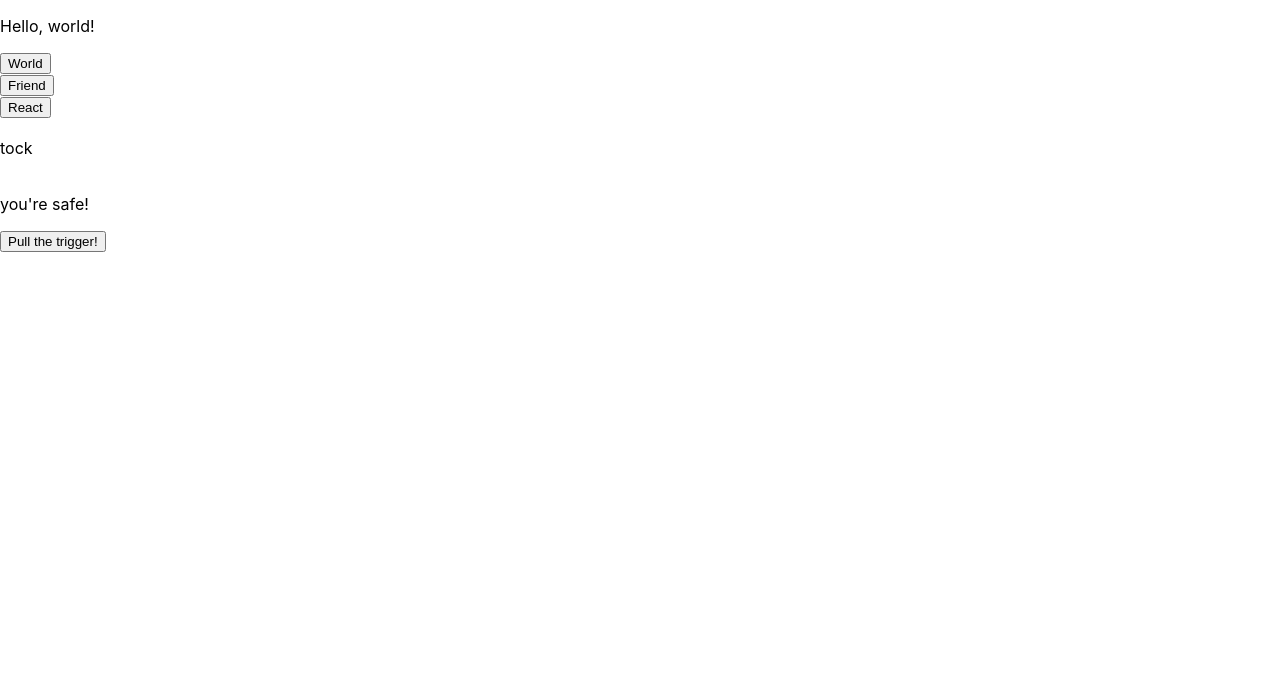
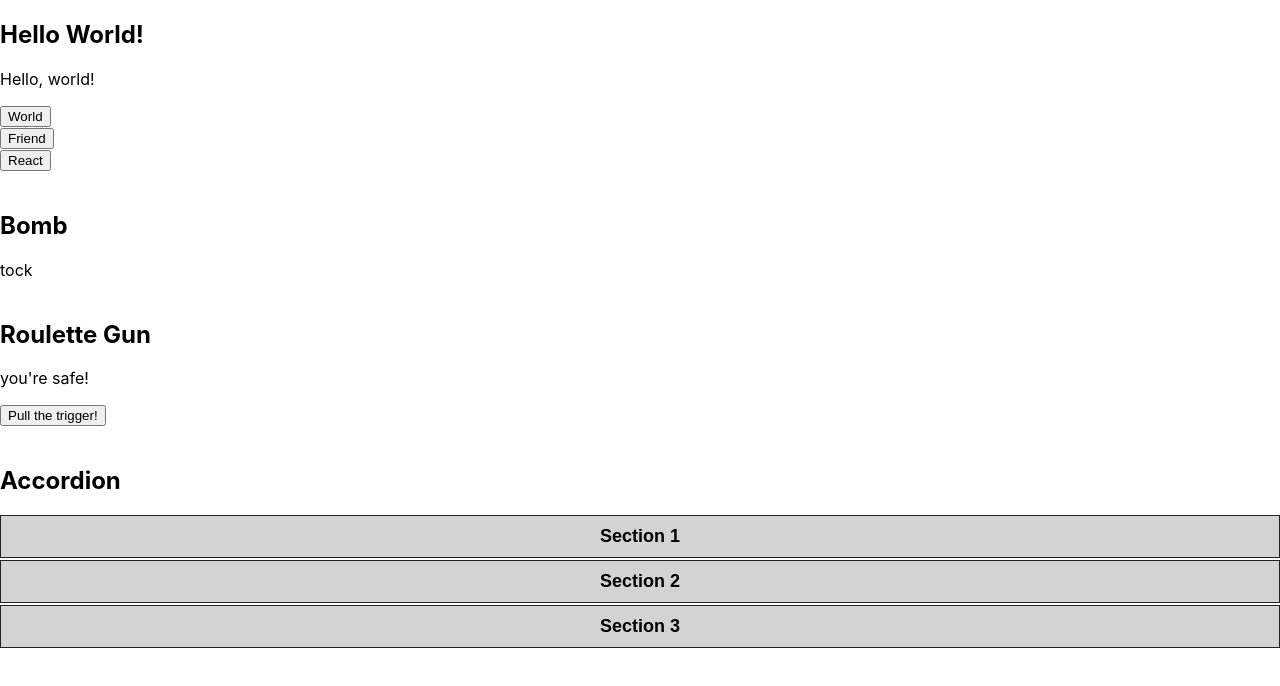
Before and after one commit to dan-j-gibson/Event-Handlers-Conditional-Rendering, a React (Create React App) app: page / in a window 1280 px wide. Shown: the top 686 px of the page. Built offline with nearby package versions, Linux system fonts and the light colour scheme.

Commit message:
final commit minus snapshots
- unable to get snapshots to work. Might have to install one more testing library

```diff
--- a/package.json
+++ b/package.json
@@ -34,5 +34,9 @@
       "last 1 firefox version",
       "last 1 safari version"
     ]
+  },
+  "devDependencies": {
+    "enzyme": "^3.11.0",
+    "enzyme-adapter-react-16": "^1.15.5"
   }
 }
--- a/src/App.js
+++ b/src/App.js
@@ -2,15 +2,38 @@ import React from 'react';
 import HelloWorld from './HelloWorld'
 import Bomb from './Bomb';
 import RouletteGun from './RouletteGun';
+import Accordion from './accordion/Accordion'
+import './App.css'
+
+const sections = [
+  {
+    title: 'Section 1',
+    content: 'Lorem ipsum dolor sit amet consectetur adipisicing elit.',
+  },
+  {
+    title: 'Section 2',
+    content: 'Cupiditate tenetur aliquam necessitatibus id distinctio quas nihil ipsam nisi modi!',
+  },
+  {
+    title: 'Section 3',
+    content: 'Animi amet cumque sint cupiditate officia ab voluptatibus libero optio et?',
+  },
+]
 
 function App() {
   return (
     <>
+      <h2>Hello World!</h2>
       <HelloWorld />
         <br></br>
+        <h2>Bomb</h2>
        <Bomb />
        <br></br>
+       <h2>Roulette Gun</h2>
        <RouletteGun />
+       <br></br>
+       <h2>Accordion</h2>
+        <Accordion sections={sections} />
     </>
   );
 }
```
Also changed, not shown: 2 other files (tests, documents, lock files or other folders).
